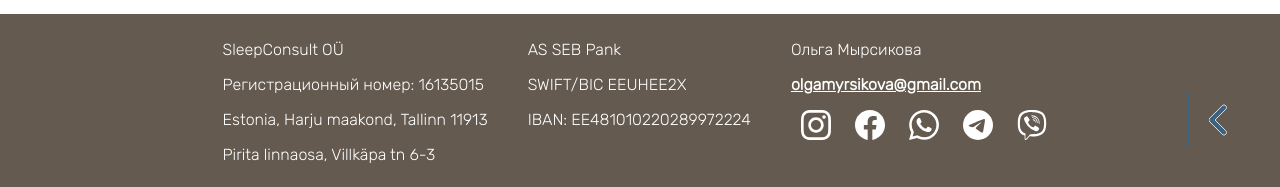
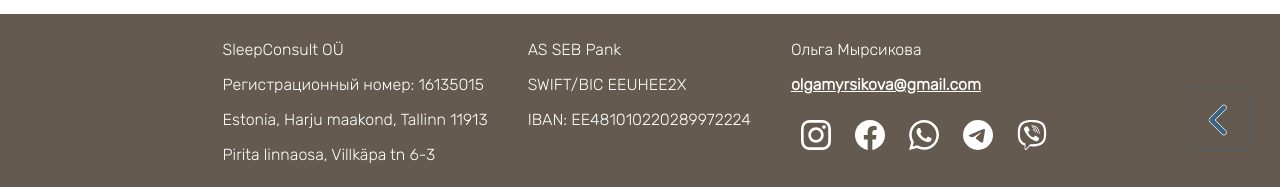
Before and after one commit to Olgamyrsikova/sleepconsult, a Jekyll site: the page built from _posts/2022-02-02-pochemu-rebenok-ne-spit-40-minut.md, in a window 1280 px wide and 1400 px high, scrolled down 59 px. Shown: the part 1210-1397 px from the top of the window. Built offline with Jekyll 4.4.1, drawn with Linux system fonts in a browser that asks for light colours.

Commit message:
fix footer layout

```diff
--- a/css/style.css
+++ b/css/style.css
@@ -656,6 +656,7 @@
     display: flex;
     flex-direction: column;
     justify-content: center;
+    text-align: center;
 }
 
 footer a {
@@ -671,17 +672,20 @@
 .footer-icon-svg {
     width: 30px;
     fill: white;
+    margin-top: 20px;
 }
 
 @media only screen and (min-width: 768px) {
     footer {
         flex-direction: row;
+        text-align: left;
     }
     footer div {
         margin: 0px 20px 0px 20px;
     }
     .footer-icon-svg {
         transition: fill 0.5s ease;
+        margin-top: 10px;
     }
     .footer-icon-svg:hover {
         fill: rgba(240, 180, 60, 1);
```
